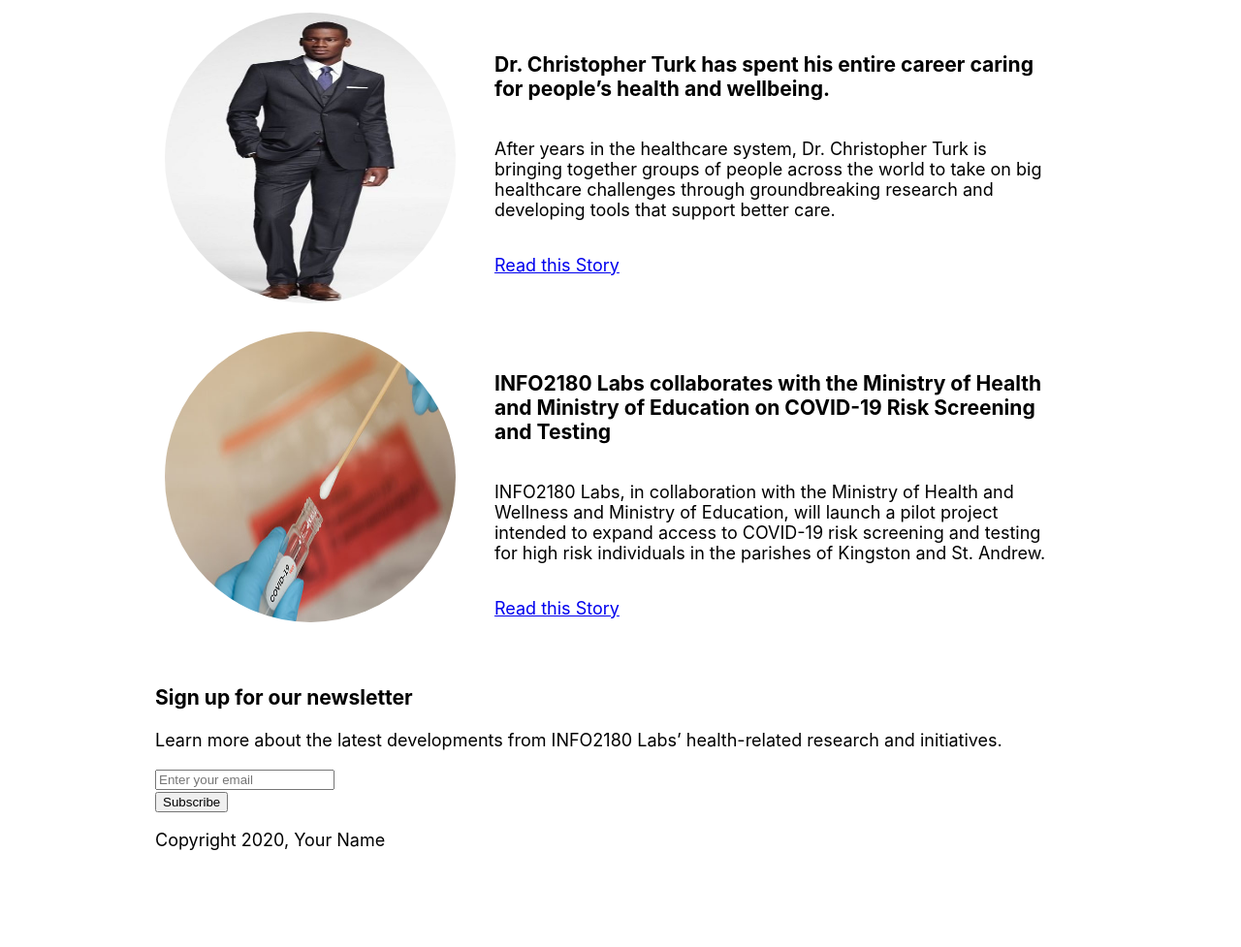
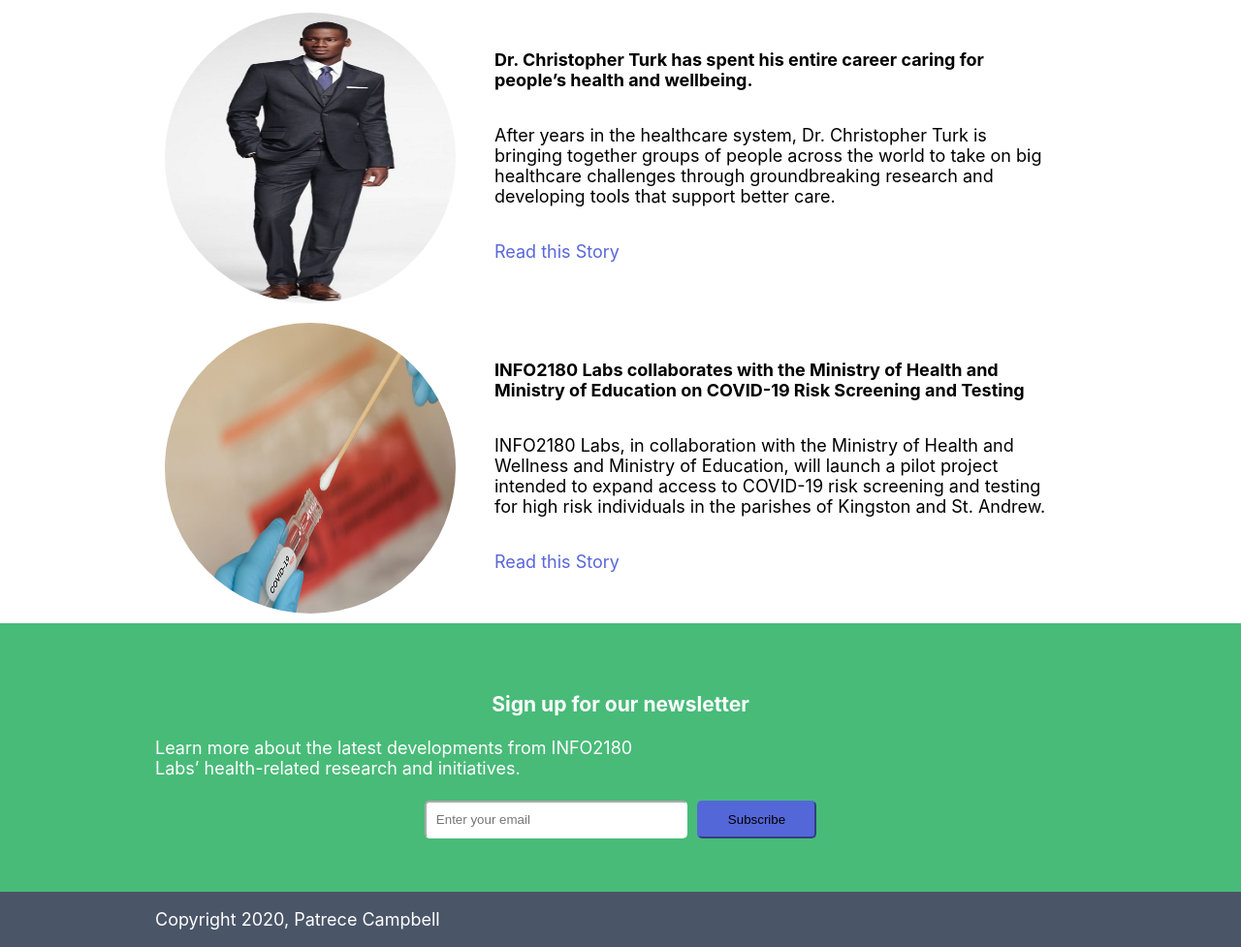
Before and after one commit to PatreceCampbell/info2180-project1, a plain HTML site: page index.html in a window 1280 px wide. Shown: the part 1307-2284 px from the top of the page at 97% size. Before the commit the page ends 2202 px from the top, so only its background shows below. Drawn offline with Linux system fonts and the light colour scheme.

Commit message:
Edited Styles in file using styles.css

```diff
--- a/index.html
+++ b/index.html
@@ -110,7 +110,7 @@
     </main>
     <footer>
         <div class="container">
-            <p>Copyright 2020, Your Name</p>
+            <p>Copyright 2020, Patrece Campbell</p>
         </div>
     </footer>
 </body>
--- a/styles.css
+++ b/styles.css
@@ -50,8 +50,12 @@ header li {
 header li a{
     text-decoration: none;
     margin: 5px;
-    color: black;
+    color: #6b7280;
     font-size: 18px;
+}
+
+header li a:hover {
+    color: #5A67D8;
 }
 
 .overview-hero{
@@ -77,6 +81,7 @@ header li a{
 }
 
 .learn-about h2 {
+    font-size: 24px;
     color: #48BB78;
 }
 
@@ -91,7 +96,10 @@ header li a{
     border-radius: 5px;
     border: 2px solid #E2E8F0;
     box-shadow: 5px 5px #E2E8F0;
-    width: 300px;
+    width: 320px;
+    height: 500px;
+    padding: 2px;
+    margin: 10px;
 }
 
 .card img{
@@ -103,16 +111,18 @@ header li a{
 }
 
 .card-body {
-    padding: 20px;
+    padding: 5px;
+    width: 280px;
 }
 
 .card-body h3{
     color: #48bb78;
+    font-size: 21px;
 }
 
 .testing {
     grid-row: 3;
-    background-color: #4a5568;
+    background-color: #4A5568;
     color: white;
     padding: 50px;
     margin: 20px
@@ -124,7 +134,7 @@ header li a{
 
 .testing a {
     float: right;
-    background-color: #48bb78;
+    background-color: #48BB78;
     border-radius: 5px;
     padding-top: 10px;
     padding-bottom: 10px;
@@ -137,6 +147,19 @@ header li a{
 
 .stories {
      grid-row: 4;
+}
+
+.stories h2 {
+    color: #5A67D8;
+}
+
+.stories p a {
+    color: #5A67D8;
+    text-decoration: none;
+}
+
+.stories h3 {
+    font-size: 18px;
 }
 
 article {
@@ -159,4 +182,53 @@ article img{
 
 .newsletter{
      grid-row: 5;
+     float: center;
+     background-color: #48BB78;
+     color: white;
+     padding: 50px;
  }
+
+/* .newsletter .container{
+    text-align: center;
+} */
+
+form{
+    display: flex;
+    flex-direction: row;
+    justify-content: center;
+}
+
+.newsletter input{
+    padding: 10px;
+    padding-right: 80px;
+    margin: 5px;
+    border-radius: 5px;
+    border-color: white;
+    /* width: 500px; */
+}
+
+.newsletter h3 {
+    text-align: center;
+}
+
+.newsletter p {
+    /* text-align: center; */
+    width: 500px;
+    align-items: center;
+}
+
+.newsletter button{
+    margin: 5px;
+    padding-top: 10px;
+    padding-bottom: 10px;
+    padding-left: 30px;
+    padding-right: 30px;
+    background-color: #5467D8;
+    border-radius: 5px;
+    border-color: #5467D8;
+}
+
+footer {
+    background-color: #4A5568;
+    color: white;
+}
```
Also changed, not shown: 1 other file.
